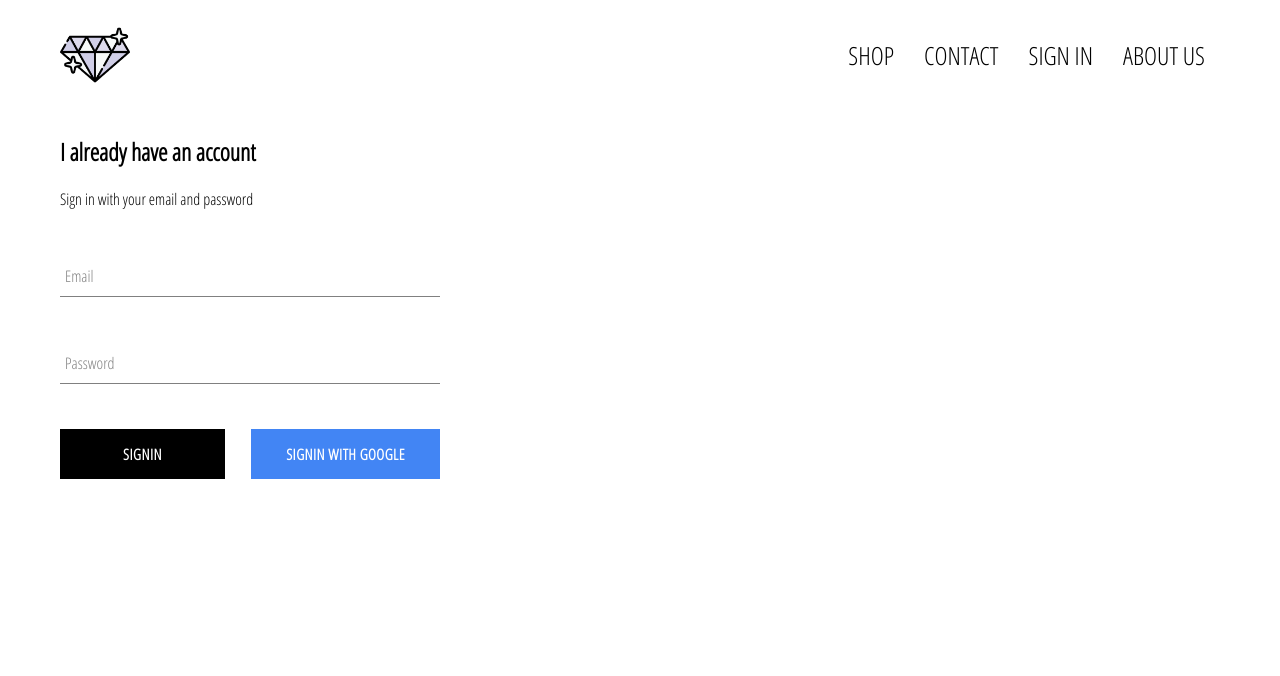
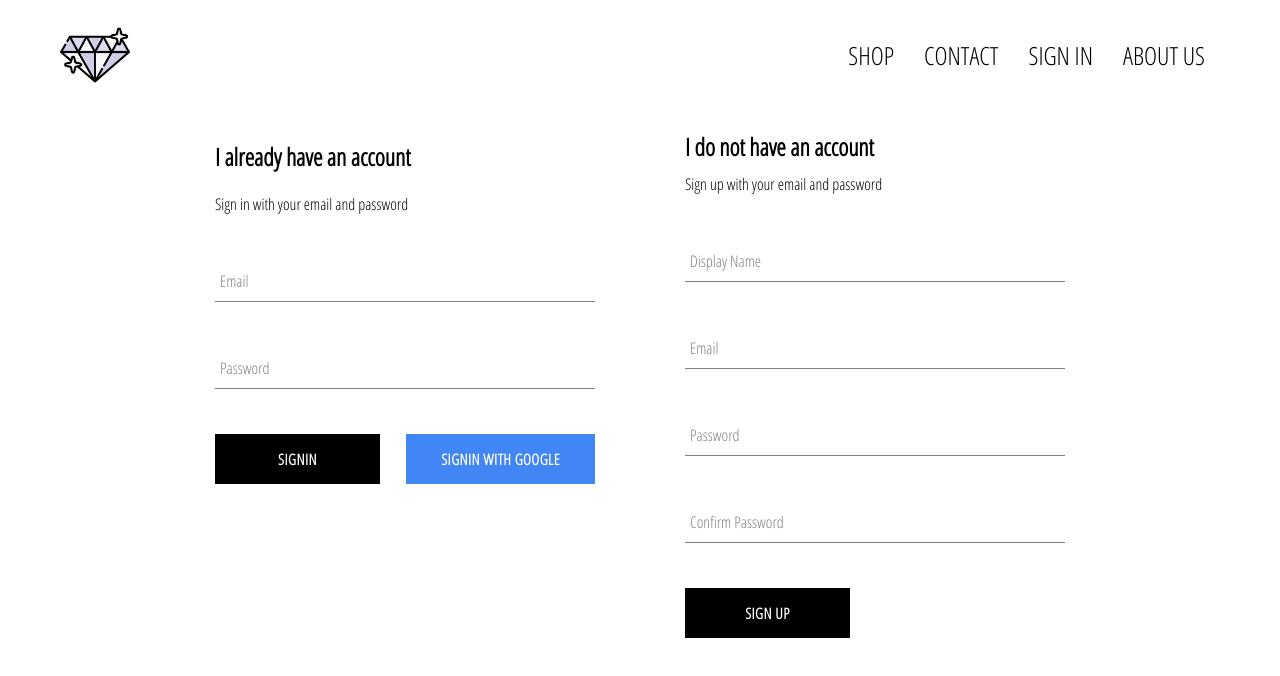
Before and after one commit to tapishsharma/Chic-Attire, a React (Create React App) app: page /signin in a window 1280 px wide. Shown: the top 676 px of the page. Built offline with nearby package versions, Linux system fonts and the light colour scheme; no server answers.

Commit message:
Sign up added with firebase authentication

```diff
--- a/src/App.js
+++ b/src/App.js
@@ -1,62 +1,64 @@
-import React from 'react';
-import './App.css';
-import {
-  BrowserRouter,
-  Routes,
-  Route,
-  Link,
+import React from "react";
+import "./App.css";
+import { BrowserRouter, Routes, Route } from "react-router-dom";
 
-} from "react-router-dom";
-
-import {HomePage} from './pages/homepage/homepage.component';
-import ShopPage from './pages/shop/shop.component'
-import Header from './components/header/header.component';
-import SignInAndSignUp from './pages/sign-in-and-sign-up/sign-in-and-sign-up';
-import {auth} from './firebase/firebase.utils';
-
+import { HomePage } from "./pages/homepage/homepage.component";
+import ShopPage from "./pages/shop/shop.component";
+import Header from "./components/header/header.component";
+import SignInAndSignUp from "./pages/sign-in-and-sign-up/sign-in-and-sign-up";
+import { auth, createUserProfileDocument } from "./firebase/firebase.utils";
 
 class App extends React.Component {
-  constructor(){
+  constructor() {
     super();
-    this.state={
-      currentUser:null
+
+    this.state = {
+      currentUser: null
+    };
   }
+
+  unsubscribeFromAuth = null;
+
+  componentDidMount() {
+    this.unsubscribeFromAuth = auth.onAuthStateChanged(async userAuth => {
+      if (userAuth) {
+        const userRef = await createUserProfileDocument(userAuth);
+
+        userRef.onSnapshot(snapShot => {
+          this.setState({
+            currentUser: {
+              id: snapShot.id,
+              ...snapShot.data()
             }
-  unsubscribeFromAuth=null;
-  componentDidMount(){
-   this.unsubscribeFromAuth=  auth.onAuthStateChanged(user=>{
-        this.setState({currentUser:user});
-     })
+          });
+
+          console.log(this.state);
+        });
       }
-componentWillUnmount(){
+
+      this.setState({ currentUser: userAuth });
+    });
+  }
+  componentWillUnmount() {
     this.unsubscribeFromAuth();
   }
 
-  render(){
+  render() {
     return (
       <div>
         <BrowserRouter>
-<Header currentUser={this.state.currentUser}/>
+          <Header currentUser={this.state.currentUser} />
 
           <Routes>
-
-
-
-  <Route  path="/" element={<HomePage />}/>
+            <Route path="/" element={<HomePage />} />
 
             <Route path="/shop" element={<ShopPage />} />
             <Route path="/signin" element={<SignInAndSignUp />} />
-
           </Routes>
-
         </BrowserRouter>
-
-
       </div>
-
     );
   }
-
 }
 
 export default App;
--- /dev/null
+++ b/src/components/sign-up/sign-up.component.jsx
@@ -0,0 +1,99 @@
+import React from "react";
+import FotmInput from "../../components/form-input/form-input.component";
+import CustomButton from "../../components/custom-button/custom-button.component";
+import { auth, createUserProfileDocument } from "../../firebase/firebase.utils";
+import "./sign-up.styles.scss";
+
+class SignUp extends React.Component{
+ constructor(){
+  super();
+
+  this.state = {
+   displayName: "",
+   email: "",
+   password: "",
+   confirmPassword: ""
+  }
+ }
+
+handleSubmit = async event => {
+ event.preventDefault();
+ const { displayName, email, password, confirmPassword } = this.state;
+
+ if(password !== confirmPassword){
+  alert("passwords don't match");
+  return;
+ }
+ try{
+  const { user } = await auth.createUserWithEmailAndPassword(email, password);
+  await createUserProfileDocument(user, { displayName });
+  this.setState({
+   displayName: "",
+   email: "",
+   password: "",
+   confirmPassword: ""
+  })
+ }catch(error){
+  console.error(error);
+ }
+}
+
+
+handleChange = event => {
+ const { name, value } = event.target;
+ this.setState({ [name]: value });
+}
+
+
+
+
+
+render(){
+ const { displayName, email, password, confirmPassword } = this.state;
+ return(
+  <div className="sign-up">
+   <h2 className="title">I do not have an account</h2>
+   <span>Sign up with your email and password</span>
+   <form className="sign-up-form" onSubmit={this.handleSubmit}>
+    <FotmInput
+     type="text"
+     name="displayName"
+     value={displayName}
+     onChange={this.handleChange}
+     label="Display Name"
+     required
+    />
+     <FotmInput
+     type="email"
+     name="email"
+     value={email}
+     onChange={this.handleChange}
+     label="Email"
+     required
+    />
+     <FotmInput
+     type="password"
+     name="password"
+     value={password}
+     onChange={this.handleChange}
+     label="Password"
+     required
+    />
+     <FotmInput
+     type="password"
+     name="confirmPassword"
+     value={confirmPassword}
+     onChange={this.handleChange}
+     label="Confirm Password"
+     required
+    />
+     <CustomButton type="submit">SIGN UP</CustomButton>
+   </form>
+  </div>
+
+
+ )
+
+}
+}
+export default SignUp;
--- /dev/null
+++ b/src/components/sign-up/sign-up.styles.scss
@@ -0,0 +1,9 @@
+.sign-up{
+  width: 380px;
+  display: flex;
+  flex-direction: column;
+
+}
+.title{
+ margin: 10px 0;
+}
--- a/src/firebase/firebase.utils.js
+++ b/src/firebase/firebase.utils.js
@@ -14,13 +14,38 @@
 
 };
 
-firebase.initializeApp(config)
+firebase.initializeApp(config);
 
-export const auth=firebase.auth()
+export const createUserProfileDocument = async (userAuth, additionalData) => {
+  if (!userAuth) return;
+
+  const userRef = firestore.doc(`users/${userAuth.uid}`);
+
+  const snapShot = await userRef.get();
+
+  if (!snapShot.exists) {
+    const { displayName, email } = userAuth;
+    const createdAt = new Date();
+    try {
+      await userRef.set({
+        displayName,
+        email,
+        createdAt,
+        ...additionalData
+      });
+    } catch (error) {
+      console.log('error creating user', error.message);
+    }
+  }
+
+  return userRef;
+};
+
+export const auth = firebase.auth();
 export const firestore = firebase.firestore();
 
-const provider=new firebase.auth.GoogleAuthProvider();
-provider.setCustomParameters({prompt:'select_account'})
-export const signInWithGoogle=()=>auth.signInWithPopup(provider);
+const provider = new firebase.auth.GoogleAuthProvider();
+provider.setCustomParameters({ prompt: 'select_account' });
+export const signInWithGoogle = () => auth.signInWithPopup(provider);
 
 export default firebase;
--- a/src/pages/sign-in-and-sign-up/sign-in-and-sign-up.jsx
+++ b/src/pages/sign-in-and-sign-up/sign-in-and-sign-up.jsx
@@ -1,10 +1,13 @@
 import React from "react";
 import './sign-in-and-sign-up.styles.scss';
 import SignIn from '../../components/sign-in/sign-in.component'
+import SignUp from '../../components/sign-up/sign-up.component'
 
 const SignInAndSignUp=()=>(
 <div className="sign-in-and-sign-up">
 <SignIn/>
+<SignUp/>
+
 </div>
 
 )
--- a/src/pages/sign-in-and-sign-up/sign-in-and-sign-up.styles.scss
+++ b/src/pages/sign-in-and-sign-up/sign-in-and-sign-up.styles.scss
@@ -0,0 +1,8 @@
+.sign-in-and-sign-up{
+  width: 850px;
+
+  display: flex;
+  justify-content: space-between;
+  margin: 30px auto;
+
+}
```
Lines whose indentation alone changed are shown as unchanged.
